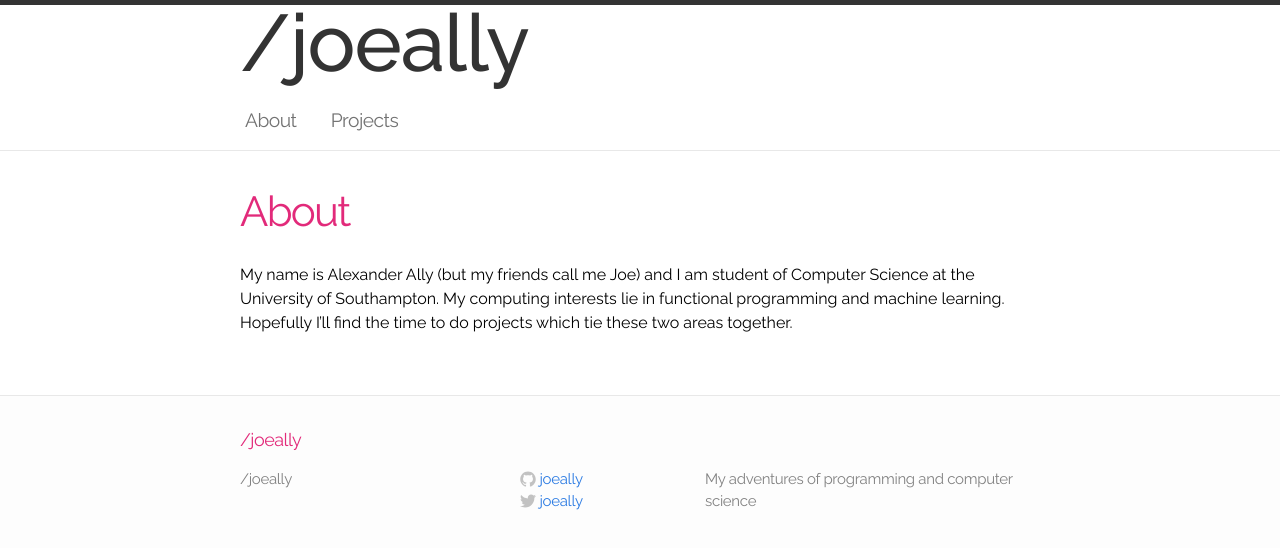
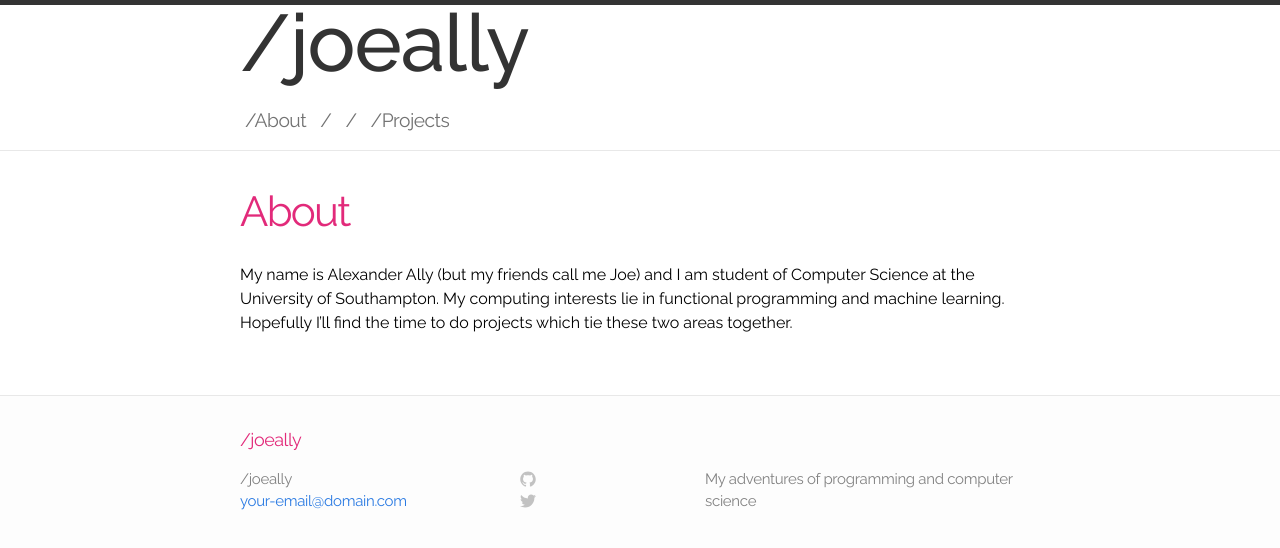
Before and after one commit to joeally/joeally.github.io, a plain HTML site: page about/index.html in a window 1280 px wide. Drawn offline with Linux system fonts and the light colour scheme.

Commit message:
modified navbar

```diff
--- a/about/index.html
+++ b/about/index.html
@@ -38,13 +38,13 @@
       </a>
       <div class="trigger">
 
-          <a class="page-link" href="/about/">About</a>
+          <a class="page-link" href="/about/">/About</a>
 
-          <a class="page-link" href="/feed.xml"></a>
+          <a class="page-link" href="/feed.xml">/</a>
 
-          <a class="page-link" href="/"></a>
+          <a class="page-link" href="/">/</a>
 
-          <a class="page-link" href="/projects/">Projects</a>
+          <a class="page-link" href="/projects/">/Projects</a>
 
       </div>
     </nav>
@@ -80,14 +80,14 @@
     <div class="footer-col-1 column">
       <ul>
         <li>/joeally</li>
-        <li><a href="mailto:"></a></li>
+        <li><a href="mailto:your-email@domain.com">your-email@domain.com</a></li>
       </ul>
     </div>
 
     <div class="footer-col-2 column">
       <ul>
         <li>
-          <a href="https://github.com/joeally">
+          <a href="https://github.com/">
             <span class="icon github">
               <svg version="1.1" class="github-icon-svg" xmlns="http://www.w3.org/2000/svg" xmlns:xlink="http://www.w3.org/1999/xlink" x="0px" y="0px"
                  viewBox="0 0 16 16" enable-background="new 0 0 16 16" xml:space="preserve">
@@ -102,11 +102,11 @@
                 c0,0.208,0.14,0.449,0.534,0.373c3.081-1.028,5.302-3.935,5.302-7.362C15.76,3.906,12.285,0.431,7.999,0.431z"/>
               </svg>
             </span>
-            <span class="username">joeally</span>
+            <span class="username"></span>
           </a>
         </li>
         <li>
-          <a href="https://twitter.com/joeally">
+          <a href="https://twitter.com/">
             <span class="icon twitter">
               <svg version="1.1" class="twitter-icon-svg" xmlns="http://www.w3.org/2000/svg" xmlns:xlink="http://www.w3.org/1999/xlink" x="0px" y="0px"
                  viewBox="0 0 16 16" enable-background="new 0 0 16 16" xml:space="preserve">
@@ -119,7 +119,7 @@
                 c6.015,0,9.304-4.983,9.304-9.304c0-0.142-0.003-0.283-0.009-0.423C14.976,4.29,15.531,3.714,15.969,3.058z"/>
               </svg>
             </span>
-            <span class="username">joeally</span>
+            <span class="username"></span>
           </a>
         </li>
       </ul>
```
Also changed, not shown: index.html (+9 -9 lines), jekyll/update/2014/06/28/my-first-post/index.html (+9 -9 lines), projects/index.html (+9 -9 lines).
